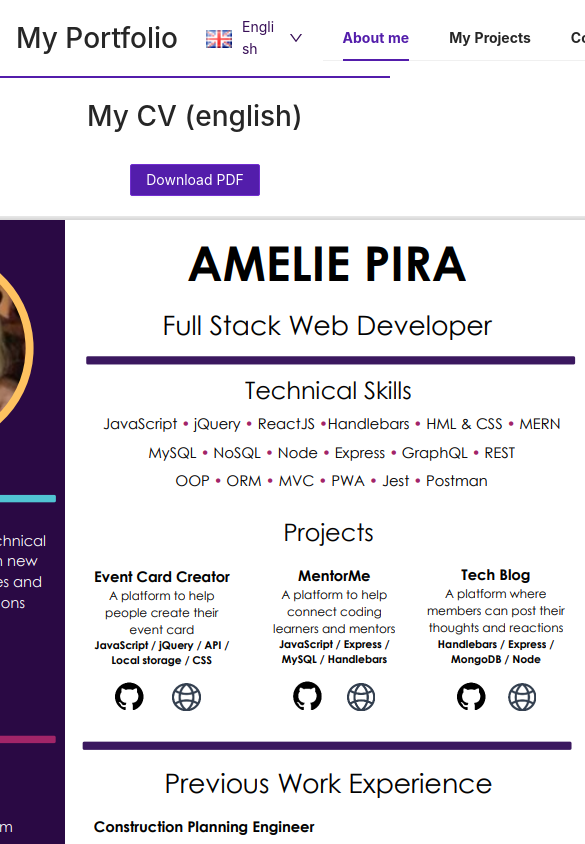
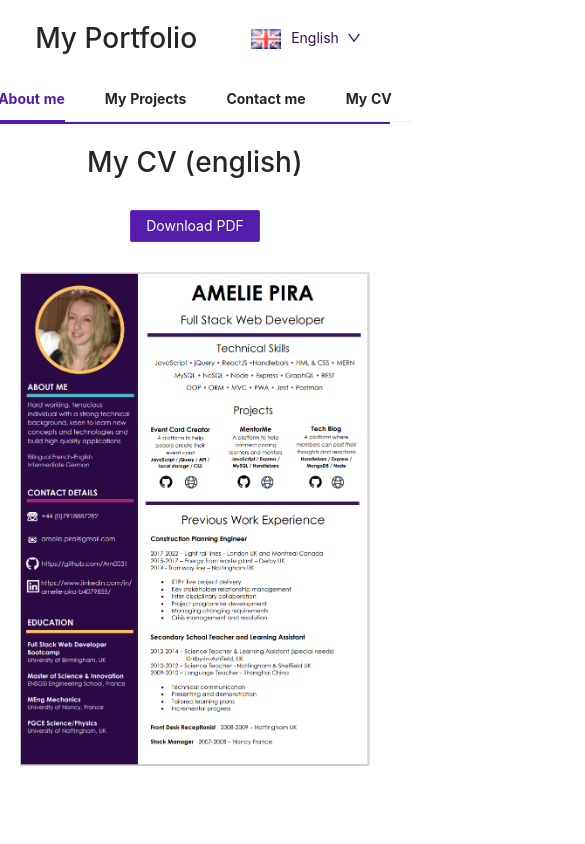
Before and after one commit to Am0031/my-portfolio-react, a React (Create React App) app: page /resume in a window 390 px wide. Shown: the top 844 px of the page, 585 px wide, since content can reach past the window. Built offline with nearby package versions, Linux system fonts and the light colour scheme.

Commit message:
aligned divs for mobile views

```diff
--- a/public/index.html
+++ b/public/index.html
@@ -32,7 +32,7 @@
   </head>
   <body>
     <noscript>You need to enable JavaScript to run this app.</noscript>
-    <div id="root"></div>
+    <div id="root" class="root"></div>
     <!--
       This HTML file is a template.
       If you open it directly in the browser, you will see an empty page.
--- a/src/App.css
+++ b/src/App.css
@@ -5,6 +5,9 @@
 body {
   margin: 0;
   min-height: 100vh;
+}
+.root {
+  margin: 0;
 }
 
 .title {
@@ -44,6 +47,7 @@ body {
 .navLink {
   display: flex;
   flex-direction: row;
+  flex-wrap: wrap;
   justify-content: center;
   align-items: center;
   text-align: center;
@@ -68,15 +72,18 @@ body {
 .about-hi {
   width: 400px;
   text-align: center;
+  color: #531dab;
 }
 .about-text {
   text-align: center;
+  margin-top: 20px;
 }
 .about-image-container {
   margin: 0 100px;
 }
 .about-image {
   border-radius: 50%;
+  border: 5px solid #531dab;
 }
 .about-quote {
   font-style: italic;
@@ -132,6 +139,10 @@ body {
 .contact-title {
   text-align: center;
 }
+.contact-text {
+  margin: 50px;
+  text-align: center;
+}
 .form-control {
   margin: 0 100px;
   align-items: center;
@@ -142,6 +153,19 @@ body {
   display: flex;
   flex-direction: column;
   align-items: center;
+}
+.resume-box {
+  margin: 10px 0;
+  display: flex;
+  flex-direction: column;
+  align-items: center;
+  align-content: center;
+}
+.resume-img {
+  width: 800px;
+}
+.resume-title {
+  text-align: center;
 }
 
 /*Footer styling*/
@@ -157,9 +181,98 @@ body {
   justify-content: space-around;
 }
 
+@media screen and (max-width: 920px) {
+  .stackable {
+    display: flex;
+    flex-direction: column;
+  }
+  .navbar-container {
+    display: flex;
+    flex-direction: column;
+    justify-content: center;
+    align-items: center;
+    margin: 0;
+  }
+  .skills-container {
+    margin-top: 50px;
+    max-height: 700px;
+    width: 100%;
+    display: flex;
+    flex-direction: column;
+    align-items: center;
+    text-align: center;
+  }
+  .about-me-container {
+    width: 100%;
+    padding: 10px;
+  }
+  .quote-1-container,
+  .quote-2-container {
+    margin-top: 50px;
+    text-align: center;
+  }
+  .contact-text {
+    margin: 50px 20px;
+  }
+}
+
 @media screen and (max-width: 596px) {
   .stackable {
     display: flex;
     flex-direction: column;
   }
+  .quote-1-container,
+  .quote-2-container {
+    margin: 0;
+    text-align: center;
+  }
+  .skills-container {
+    max-height: 700px;
+    width: 100%;
+    display: flex;
+    flex-direction: column;
+    align-items: center;
+    text-align: center;
+  }
+  .about-me-container {
+    width: 100%;
+    padding: 10px;
+  }
+  .contact-text {
+    margin: 10pxpx;
+  }
+  .resume-img {
+    width: 550px;
+  }
 }
+
+@media screen and (max-width: 420px) {
+  .stackable {
+    display: flex;
+    flex-direction: column;
+  }
+  .quote-1-container,
+  .quote-2-container {
+    margin: 0;
+    text-align: center;
+  }
+  .skills-container {
+    max-height: 700px;
+    width: 100%;
+    display: flex;
+    flex-direction: column;
+    align-items: center;
+    text-align: center;
+  }
+  .about-me-container {
+    width: 100%;
+    padding: 10px;
+  }
+  .contact-text {
+    margin: 10px;
+  }
+  .resume-img {
+    align-content: center;
+    width: 350px;
+  }
+}
--- a/src/components/Navbar.js
+++ b/src/components/Navbar.js
@@ -31,6 +31,7 @@ export const Navbar = () => {
       value: "de",
     },
   ];
+
   const languageMenu = (
     <Menu
       selectable
@@ -64,10 +65,15 @@ export const Navbar = () => {
     <div className="navbar-container">
       <div className="navTitle">
         <h1 className="title portfolio-title">{t("portfolio")}</h1>
-        <Image className="flag-image" width={30} src={`/${itemValue}.png`} />
+        <Image
+          className="flag-image"
+          width={30}
+          src={`/${itemValue}.png`}
+          preview={false}
+        />
 
         <div className="language-menu">
-          <Dropdown overlay={languageMenu}>
+          <Dropdown overlay={languageMenu} arrow={false}>
             <Typography.Link>
               <Space>
                 {itemName}
--- a/src/i18n/locales/de/translations.json
+++ b/src/i18n/locales/de/translations.json
@@ -5,7 +5,7 @@
   "link3": "Kontakt",
   "link4": "Lebenslauf",
   "about-title": "Über mich",
-  "about-hi": "Hi! Ich bin Amelie",
+  "about-hi": "Hi! Ich bin Amelie 👋",
   "about-text-1": "Ich bin eine hart arbeitende, hartnäckige Person mit einem starken technischen Hintergrund und ich bin bestrebt, in meinem Berufsleben immer wieder neue Konzepte und Technologien zu lernen.",
   "about-text-2": "Nach Abschluss eines Masters of Mechanics and Innovation in Frankreich zog ich nach Großbritannien und arbeitete zunächst als Lehrer, wo ich meine Fähigkeiten in den Bereichen technische Kommunikation, Präsentation und Demonstration sowie Entwicklung maßgeschneiderter Lernpläne entwickelte.",
   "about-text-3": "Nach 4 Jahren wechselte ich den Weg zur Arbeit als Planungsingenieur, wo ich wertvolle Fähigkeiten ansammelte, wie zum Beispiel: Fortgeschrittenes Erlernen der Software P6, wichtiges Stakeholder-Beziehungsmanagement, interdisziplinäre Zusammenarbeit, Entwicklung eines vollständigen Projektzeitplans, Umgang mit sich ändernden Anforderungen, und Krisenmanagement und -lösung. ",
--- a/src/i18n/locales/en/translations.json
+++ b/src/i18n/locales/en/translations.json
@@ -5,7 +5,7 @@
   "link3": "Contact me",
   "link4": "My CV",
   "about-title": "About me",
-  "about-hi": "Hi there! I'm Amelie",
+  "about-hi": "Hi there! I'm Amelie 👋",
   "about-text-1": "I am a hard working, tenacious individual with a strong technical background, and I am keen to keep learning new concepts and technologies in my professional life.",
   "about-text-2": "After completing a Masters of Mechanics and Innovation in France, I moved to the UK and worked first as a teacher where I developed my skills in: technical communication, presenting and demonstration, developing tailored learning plans. ",
   "about-text-3": "After 4 years, I changed path to work as a Planning engineer where I accumulated valuable skills such as: advanced learning of the software P6, key stakeholder relationship management, inter-disciplinary collaboration, development of a complete project timeline, managing changing requirements, and crisis management and resolution. ",
--- a/src/i18n/locales/fr/translations.json
+++ b/src/i18n/locales/fr/translations.json
@@ -5,7 +5,7 @@
   "link3": "Me contacter",
   "link4": "Mon CV",
   "about-title": "Qui suis-je",
-  "about-hi": "Bonjour! Je m'appelle Amelie",
+  "about-hi": "Bonjour! Je m'appelle Amelie 👋",
   "about-text-1": "Je suis une personne travailleuse et tenace avec une solide formation technique, et je souhaite continuer à apprendre de nouveaux concepts et technologies dans ma vie professionnelle.",
   "about-text-2": "Après un Master en Mécanique et Innovation effectué en France, j'ai déménagé au Royaume-Uni et j'ai d'abord travaillé comme enseignant où j'ai développé mes compétences en : communication technique, présentation et démonstration, élaboration de plans d'apprentissage sur mesure.",
   "about-text-3": "Après 4 ans, j'ai changé de voie pour travailler en tant qu'ingénieur de planification où j'ai accumulé des compétences précieuses telles que : l'apprentissage avancé du logiciel P6, la gestion des relations avec les principales parties prenantes, la collaboration interdisciplinaire, l'élaboration d'un calendrier de projet complet, la gestion des exigences changeantes, et gestion et résolution de crise.",
--- a/src/pages/Resume/index.js
+++ b/src/pages/Resume/index.js
@@ -15,8 +15,13 @@ export const Resume = () => {
           </a>
         </Button>
       </div>
-      <div>
-        <img alt="resume" src={`/resume.png`} style={{ margin: 10 }} />
+      <div className="resume-box">
+        <img
+          className="resume-img"
+          alt="resume"
+          src={`/resume.png`}
+          style={{ margin: 10 }}
+        />
       </div>
     </div>
   );
```
